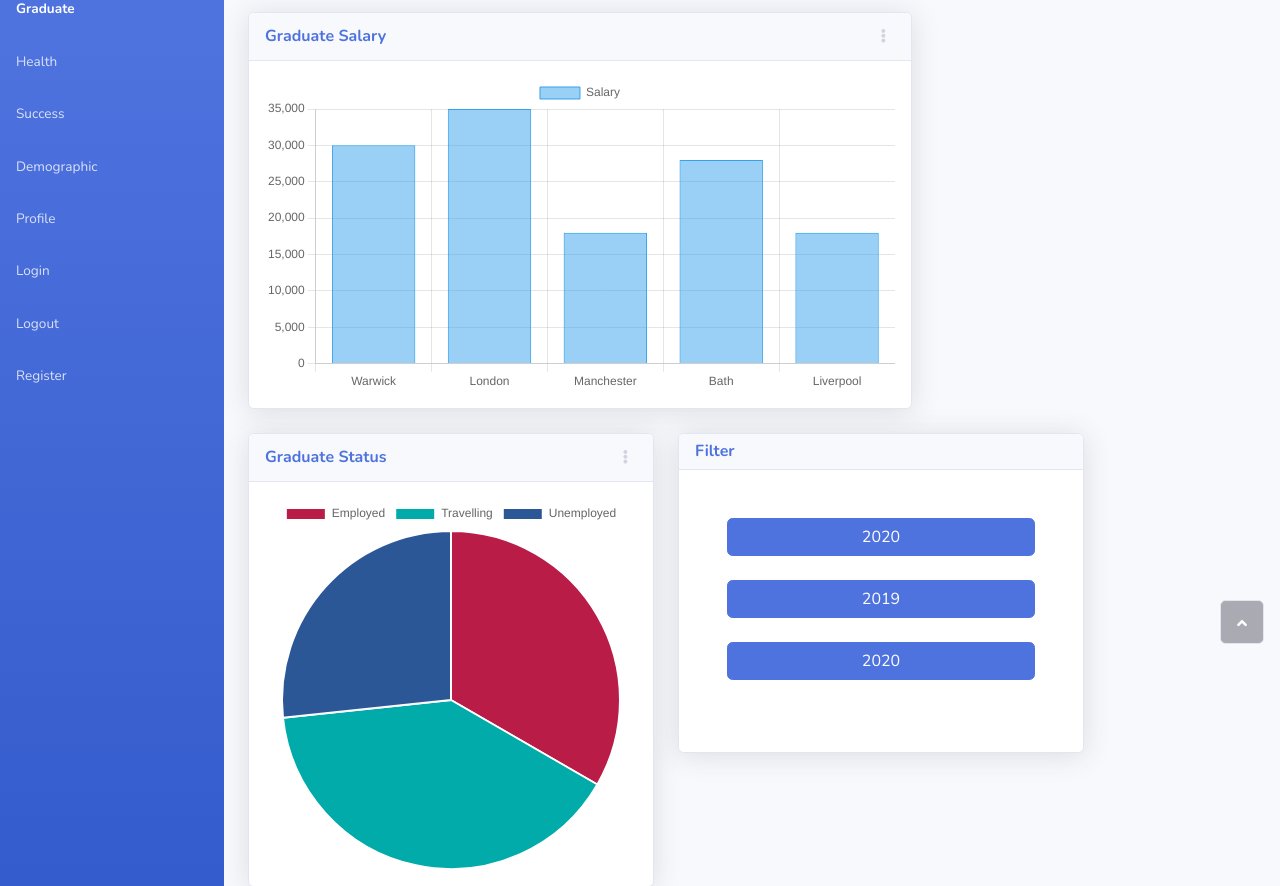
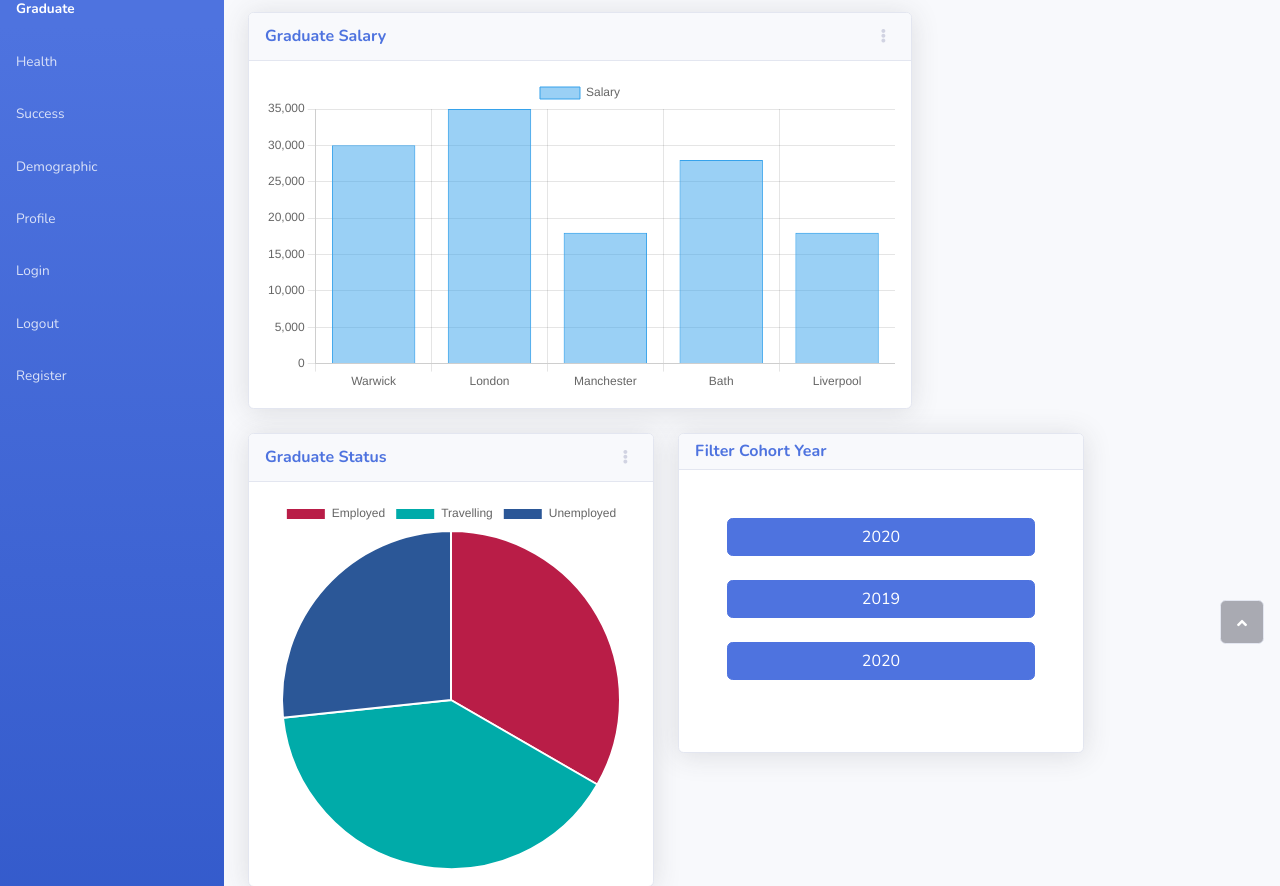
Before and after one commit to 1BPC/wmgsis, a Django app: page / in a window 1280 px wide. Shown: the part 140-1026 px from the top of the page. Run offline with Django 4.2, Linux system fonts and the light colour scheme; data comes from the database, SQL or seed files in the repository; some libraries are stand-ins or nearby versions.

Commit message:
remove old html

```diff
--- a/wmgsis/templates/index.html
+++ b/wmgsis/templates/index.html
@@ -217,7 +217,7 @@
                         <div class="col-lg-4 col-xl-5 col-xxl-3">
                             <div class="card shadow mb-4">
                                 <div class="card-header d-flex justify-content-between align-items-center">
-                                    <h6 class="text-primary fw-bold m-0">Filter</h6>
+                                    <h6 class="text-primary fw-bold m-0">Filter Cohort Year</h6>
 
                                 </div>
                                 <div class="card-body p-sm-5">
@@ -283,11 +283,11 @@
                                             <div class="col">
                                                 <input type="submit" value="Submit" class="btn btn-primary d-block w-100">
                                             </div>
-                                            <!---
+
                                             <div class="col">
                                                 <input type="submit" value="Delete" class="btn btn-primary d-block w-100">
                                             </div>
-                                             -->
+
 
                                         </div>
                                     </form>
@@ -297,39 +297,6 @@
                             </div>
                         </div>
 
-                        <!-- SETTINGS
-                        <div class="col-5 col-xxl-5">
-                            <div class="card shadow mb-4">
-                                <div class="card-header py-3">
-                                    <h6 class="text-primary fw-bold m-0">Add / Remove Data</h6>
-                                </div>
-                                <div class="card-body p-sm-5">
-                                    <form action="" method="post">
-                                        {% csrf_token %}
-                                        <div class="mb-3"><input class="form-control" type="text" id="name-2"
-                                                name="name" placeholder="Name"></div>
-                                        <div class="mb-3"><input class="form-control" type="text" id="name-6"
-                                                name="Cohort" placeholder="Cohort"></div>
-                                        <div class="mb-3"><input class="form-control" type="text" id="name-5"
-                                                name="Salary" placeholder="Salary"></div>
-                                        <div class="mb-3"><input class="form-control" type="text" id="name-4"
-                                                name="City" placeholder="City"></div>
-                                        <div class="mb-3"><input class="form-control" type="text" id="name-3"
-                                                name="Activity" placeholder="Activity"></div>
-                                        <div class="mb-3"><input class="form-control" type="text" id="name-1"
-                                                name="Degree Classification" placeholder="Degree Classification"></div>
-                                        <div class="row">
-                                            <div class="col"><button class="btn btn-primary d-block w-100"
-                                                    type="submit">Add </button></div>
-                                            <div class="col"><button class="btn btn-danger d-block w-100"
-                                                    type="submit">Remove </button></div>
-                                        </div>
-                                        <div></div>
-                                    </form>
-                                </div>
-                            </div>
-                        </div>
-                         SETTINGS -->
 
                     </div>
                     <!-- SECOND ROW -->
```
